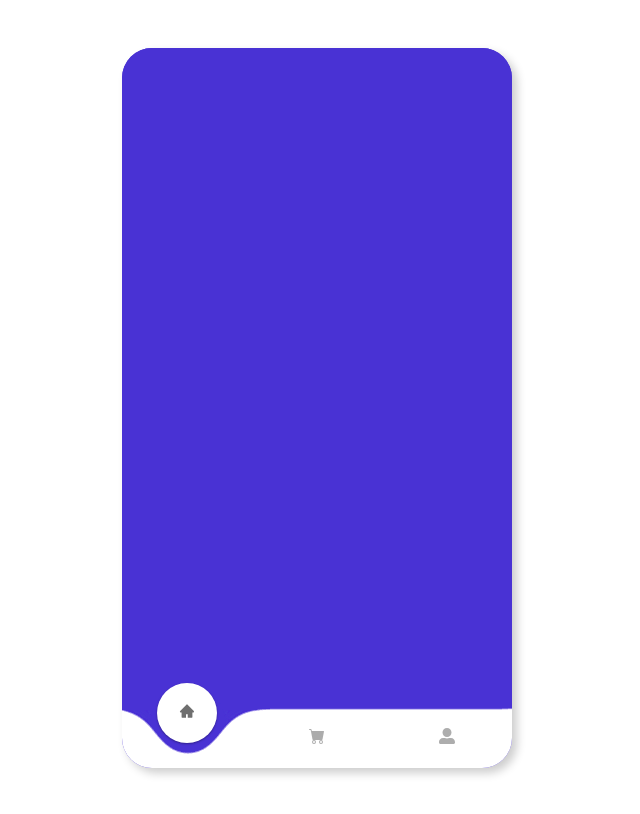
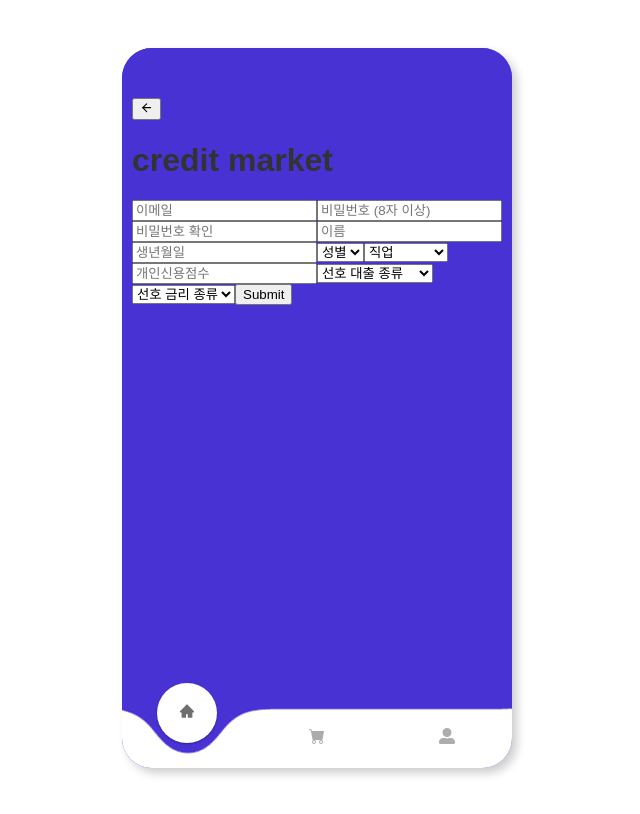
Before and after one commit to fastcampus-mini/credit-market-FE, a React (Vite) app: page /signup in a window 1280 px wide. Shown: the whole page, without its empty margins (323-963 px from the left). Built offline with nearby package versions, Linux system fonts and the light colour scheme; no server answers; what emotion-reset would draw is missing.

Commit message:
Feat: create signup form

```diff
--- a/src/pages/Signup.tsx
+++ b/src/pages/Signup.tsx
@@ -1,7 +1,82 @@
 import React from 'react';
+import styled from '@emotion/styled';
+import { FiArrowLeft } from 'react-icons/fi';
+import { useNavigate } from 'react-router';
+
+const HomeStyle = styled.div`
+  padding: 20px 10px;
+  position: relative;
+  z-index: 1;
+
+  #lottie {
+    width: 100px;
+  }
+`;
 
 const Signup = () => {
-  return <div>Signup</div>;
+  const navigate = useNavigate();
+  const goHome = () => {
+    navigate('/home', { state: '/signup' });
+  };
+
+  const goLogin = () => {
+    navigate('/login', { state: '/signup' });
+  };
+
+  const handleSubmit = (event: React.FormEvent<HTMLFormElement>) => {
+    event.preventDefault();
+    const formData = new FormData(event.target as HTMLFormElement);
+    const name = formData.get('name') as string;
+    const email = formData.get('email') as string;
+    console.log({ name, email });
+  };
+
+  return (
+    <HomeStyle>
+      <button onClick={goHome}>
+        <FiArrowLeft />
+      </button>
+      <div className="title">
+        <h1>credit market</h1>
+      </div>
+      <form onSubmit={handleSubmit}>
+        <input type="text" name="email" placeholder="이메일" />
+        <input type="text" name="password" placeholder="비밀번호 (8자 이상)" />
+        <input type="text" name="password-check" placeholder="비밀번호 확인" />
+        <input type="text" name="name" placeholder="이름" />
+        <input type="number" name="birth" placeholder="생년월일" />
+        <select name="sex" id="">
+          <option value="">성별</option>
+          <option value="male">남성</option>
+          <option value="female">여성</option>
+        </select>
+        <select name="job" id="">
+          <option value="job1">직업</option>
+          <option value="job2">공무원</option>
+          <option value="job3">개인사업자</option>
+          <option value="job4">무직</option>
+          <option value="job5">전문직</option>
+          <option value="job6">직장인</option>
+          <option value="job7">학생</option>
+        </select>
+        <input type="number" placeholder="개인신용점수" />
+        <select name="loan" id="">
+          <option value="">선호 대출 종류</option>
+          <option value="">중장기 신용 대출</option>
+          <option value="">단기 신용 대출</option>
+          <option value="">소액 신용 대출</option>
+        </select>
+        <select name="interest" id="">
+          <option value="">선호 금리 종류</option>
+          <option value="interest1">고정 금리</option>
+          <option value="interest2">변동 금리</option>
+        </select>
+        <button type="submit" onClick={goLogin}>
+          Submit
+        </button>
+      </form>
+    </HomeStyle>
+  );
 };
 
 export default Signup;
--- a/src/routes/Router.tsx
+++ b/src/routes/Router.tsx
@@ -5,6 +5,8 @@ import Home from '@/pages/Home';
 import NotFound from '@/pages/NotFound';
 import Cart from '@/pages/Cart';
 import Mypage from '@/pages/Mypage';
+import SignIn from '@/pages/SignIn';
+import Signup from '@/pages/Signup';
 
 const Router = () => {
   const location = useLocation();
@@ -20,6 +22,8 @@ const Router = () => {
       <Route path={ROUTES.HOME} element={<Home />} />
       <Route path={ROUTES.CART} element={<Cart />} />
       <Route path={ROUTES.MYPAGE} element={<Mypage />} />
+      <Route path={ROUTES.SIGNIN} element={<SignIn />} />
+      <Route path={ROUTES.SIGNUP} element={<Signup />} />
       <Route path="*" element={<NotFound />} />
     </Routes>
   );
```
